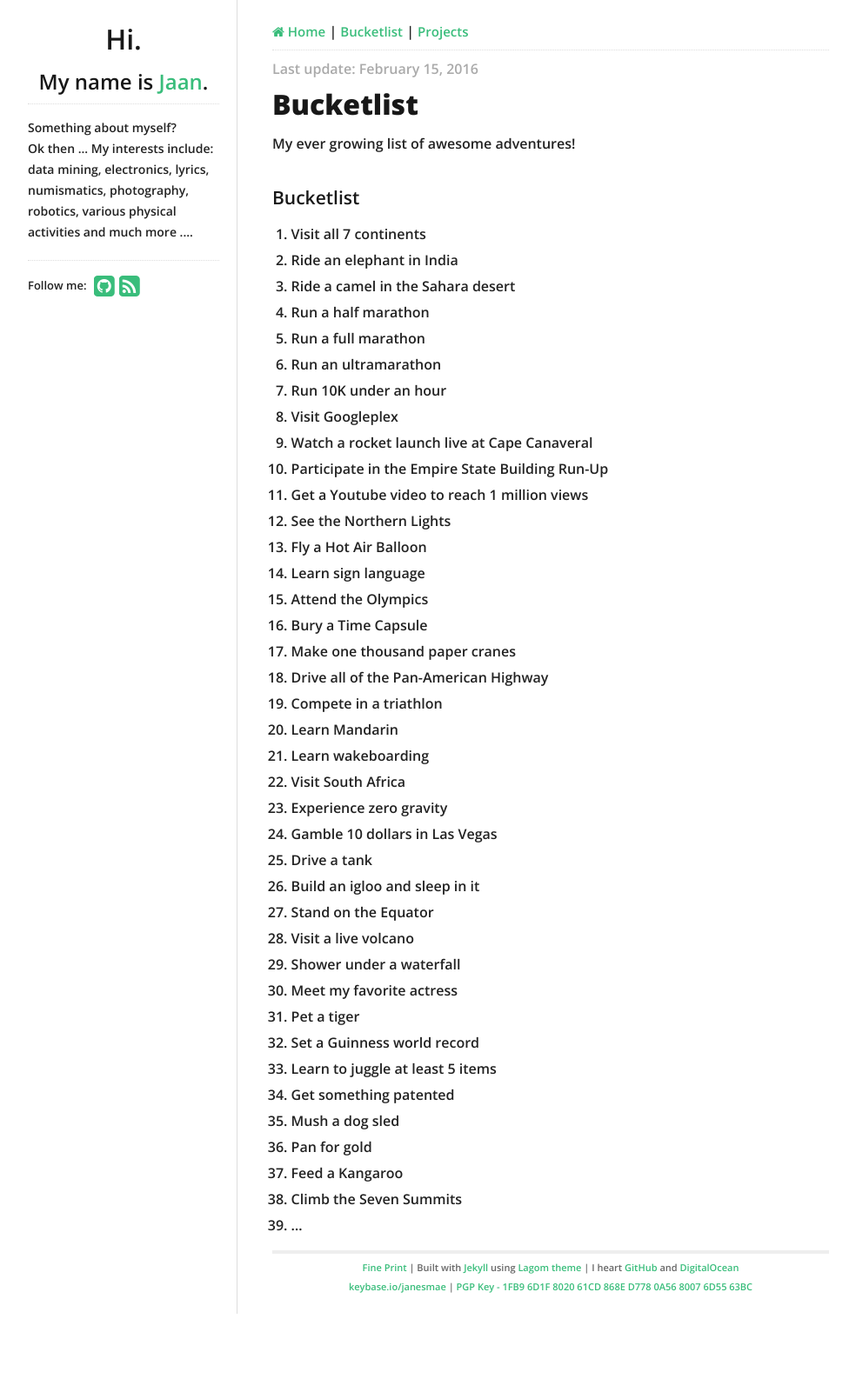
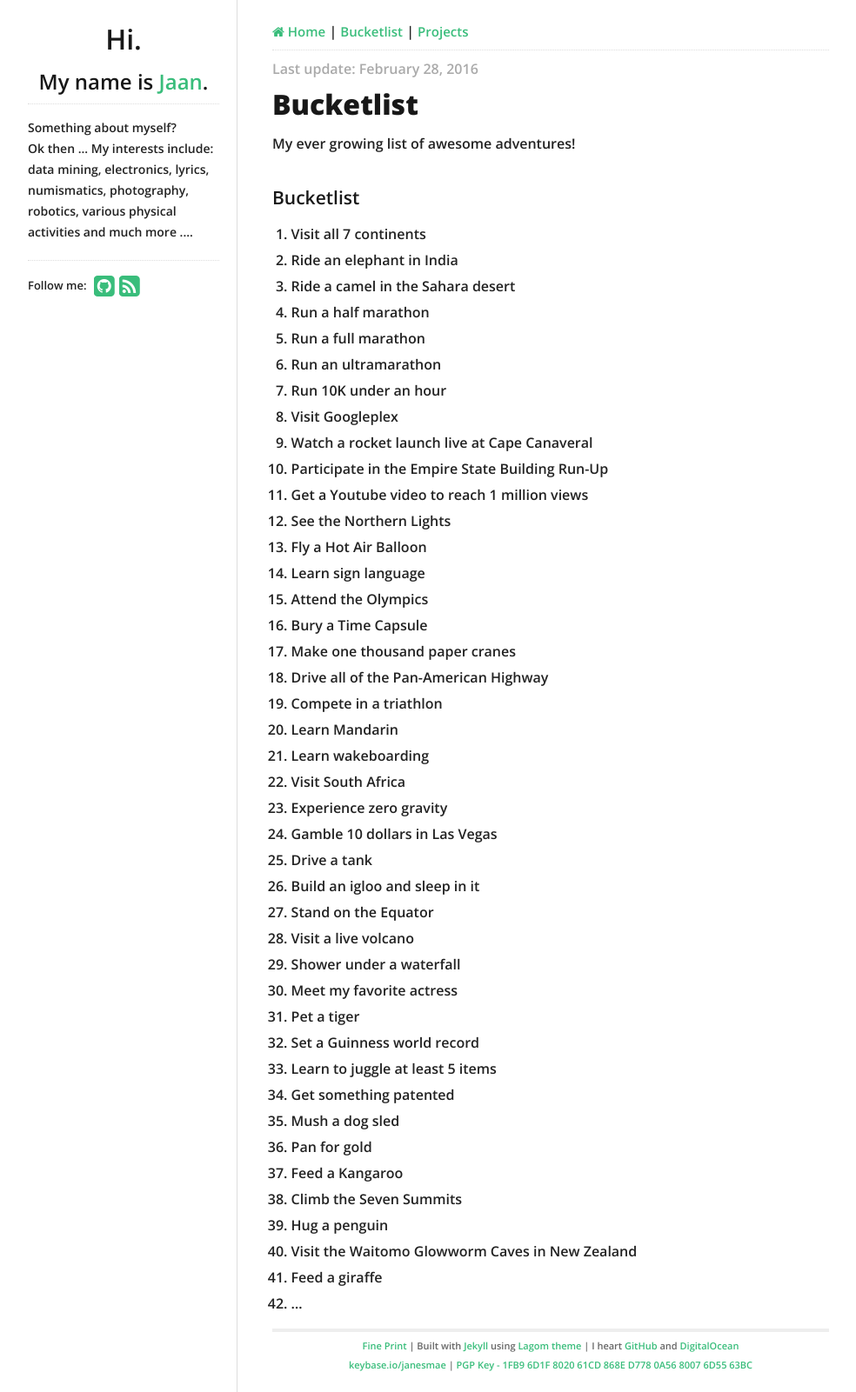
Before and after one commit to janesmae/ye_olde_janesmae.github.io, a Jekyll site: the page built from pages/bucketlist.md, in a window 1280 px wide. Shown: the whole page at 87% size, without its empty margins (138-1122 px from the left). Built offline with Jekyll 4.4.1, drawn with Linux system fonts in a browser that asks for light colours; nearby versions of some CDN libraries; before the commit the page ends 1511 px from its top, so only the background shows below that.

Commit message:
added bucketlist items

```diff
--- a/pages/bucketlist.md
+++ b/pages/bucketlist.md
@@ -1,7 +1,7 @@
 ---
 title:
     Bucketlist
-date: 2016-02-15
+date: 2016-02-28
 authors:
 - Jaan Janesmae
 permalink:
@@ -51,4 +51,7 @@ My ever growing list of awesome adventures!
 1. Pan for gold
 1. Feed a Kangaroo
 1. Climb the Seven Summits
+1. Hug a penguin
+1. Visit the Waitomo Glowworm Caves in New Zealand
+1. Feed a giraffe
 1. ...
```
